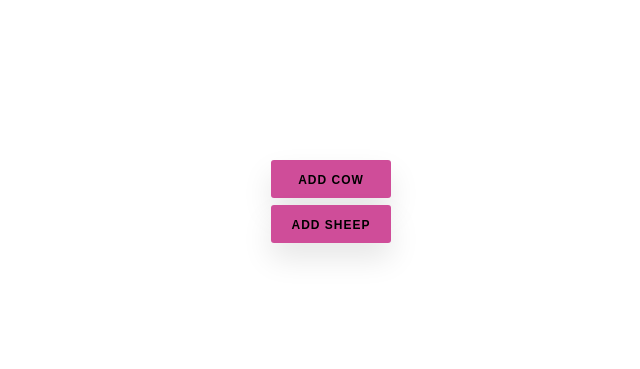
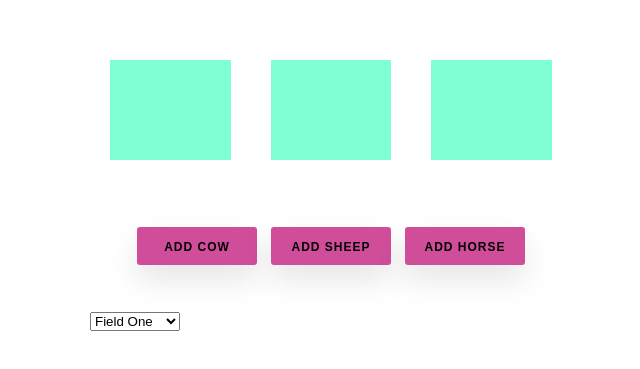
Before and after one commit to dkeparute/React, a React (Create React App) app: page / in a window 1280 px wide. Shown: the part 215-584 px from the top of the page, without its empty margins (309-949 px from the left). Built offline with nearby package versions, Linux system fonts and the light colour scheme.

Commit message:
Use effect

```diff
--- a/src/App.jsx
+++ b/src/App.jsx
@@ -4,30 +4,62 @@ import GroupAnimal from "./Components/GroupAnimal";
 function App() {
 
     const [field, setField] = useState([]);
+    // kontroliuojamas STATE
+    const [fieldNumber, setFieldNumber] = useState(1);
+
     // Add klausia ka prideti (what: avi ar karve)
     const add = (what) => {
         // pasidarom field kopija nes state busenos tiesiogiai negalime keist
         const fieldCopy = field.slice();
         // tada pridedame karve arba avi  i field kopija
-        fieldCopy.push({ animal: what })
+        fieldCopy.push({ animal: what, field: parseInt(fieldNumber) })
         // atiduojam field kopija
         setField(fieldCopy);
         console.log(fieldCopy);
     }
 
+    const selectField = event => {
+        setFieldNumber(event.target.value);
+    }
+
     useEffect(() => {
         console.log('susirenderino');
-    }, [])
+    }, [field])
+
+    useEffect(() => {
+        console.log('susirenderino');
+    }, [fieldNumber])
 
     return (
-        <div className='field'>
+        <>
+            <div className='field'>
+                <div className='field_part'>
+                    {/* sukuriamas naujas komponentas GroupAnimal */}
+                    {field.map((fieldAnimal, index) => <GroupAnimal key={index} field={1} fieldAnimal={fieldAnimal}></GroupAnimal>)}
+                </div>
+                <div className='field_part'>
+                    {/* sukuriamas naujas komponentas GroupAnimal */}
+                    {field.map((fieldAnimal, index) => <GroupAnimal key={index} field={2} fieldAnimal={fieldAnimal}></GroupAnimal>)}
+                </div>
+                <div className='field_part'>
+                    {/* sukuriamas naujas komponentas GroupAnimal */}
+                    {field.map((fieldAnimal, index) => <GroupAnimal key={index} field={3} fieldAnimal={fieldAnimal}></GroupAnimal>)}
+                </div>
+            </div>
+
             <div>
-                {/* sukuriamas naujas komponentas GroupAnimal */}
-                {field.map((fieldAnimal, index) => <GroupAnimal key={index} fieldAnimal={fieldAnimal}></GroupAnimal>)}
+                <div className='buttons-holder'>
+                <button onClick={() => add('cow')}>Add cow</button>
+                <button onClick={() => add('sheep')}>Add sheep</button>
+                <button onClick={() => add('horse')}>Add horse</button>
+                </div>
+                <select value={fieldNumber} onChange={selectField}>
+                    <option value={1}>Field One</option>
+                    <option value={2}>Field Two</option>
+                    <option value={3}>Field Three</option>
+                </select>
             </div>
-            <button onClick={() => add('cow')}>Add cow</button>
-            <button onClick={() => add('sheep')}>Add sheep</button>
-        </div>
+        </>
     );
 }
 export default App;
--- a/src/App.scss
+++ b/src/App.scss
@@ -106,26 +106,47 @@ button {
 .field {
     width: 100%;
     box-sizing: border-box;
+    display: flex;
+    justify-content: flex-start;
+    align-items: flex-start;
 
-    div {
+    .field_part {
         background-color: aquamarine;
-        margin: 20px 0;
+        margin: 20px;
         display: flex;
         justify-content: flex-start;
         align-items: flex-start;
         flex-wrap: wrap;
+        min-width: 100px;
+        min-height: 100px;
+        width: 30%;
+        box-sizing: border-box;
+
         .cow {
-            height: 100px;
-            width: 100px;
+            height: 140px;
+            width: 140px;
             border-radius: 50%;
             border: 4px dotted purple;
             margin: 10px;
         }
         .sheep {
-            height: 100px;
-            width: 100px;
+            height: 140px;
+            width: 140px;
             border: 4px dotted rgb(47, 75, 230);
             margin: 10px;
         }
+        .horse {
+            height: 100px;
+            width: 100px;
+            border: 4px dotted rgb(219, 30, 30);
+            transform: rotate(45deg);
+            margin: 30px;
+        }
     }
 }
+.buttons-holder {
+    margin: 40px;
+    display: flex;
+    justify-content: flex-start;
+    align-items: flex-start;
+}
--- a/src/Components/GroupAnimal.jsx
+++ b/src/Components/GroupAnimal.jsx
@@ -1,15 +1,21 @@
-function GroupAnimal({ fieldAnimal }) {
+function GroupAnimal({ fieldAnimal, field }) {
     // cia bus CONDITIONAL RENDERINGAS
 
-    if ('cow' === fieldAnimal.animal) {
+    if (field === fieldAnimal.field  && 'cow' === fieldAnimal.animal) {
         return (
             <div className='cow'></div>
 
         );
     }
-    else if ('sheep' === fieldAnimal.animal) {
+    else if (field === fieldAnimal.field && 'sheep' === fieldAnimal.animal) {
         return (
             <div className='sheep'></div>
+
+        );
+    }
+    else if (field === fieldAnimal.field  && 'horse' === fieldAnimal.animal) {
+        return (
+            <div className='horse'></div>
 
         );
     }
```
